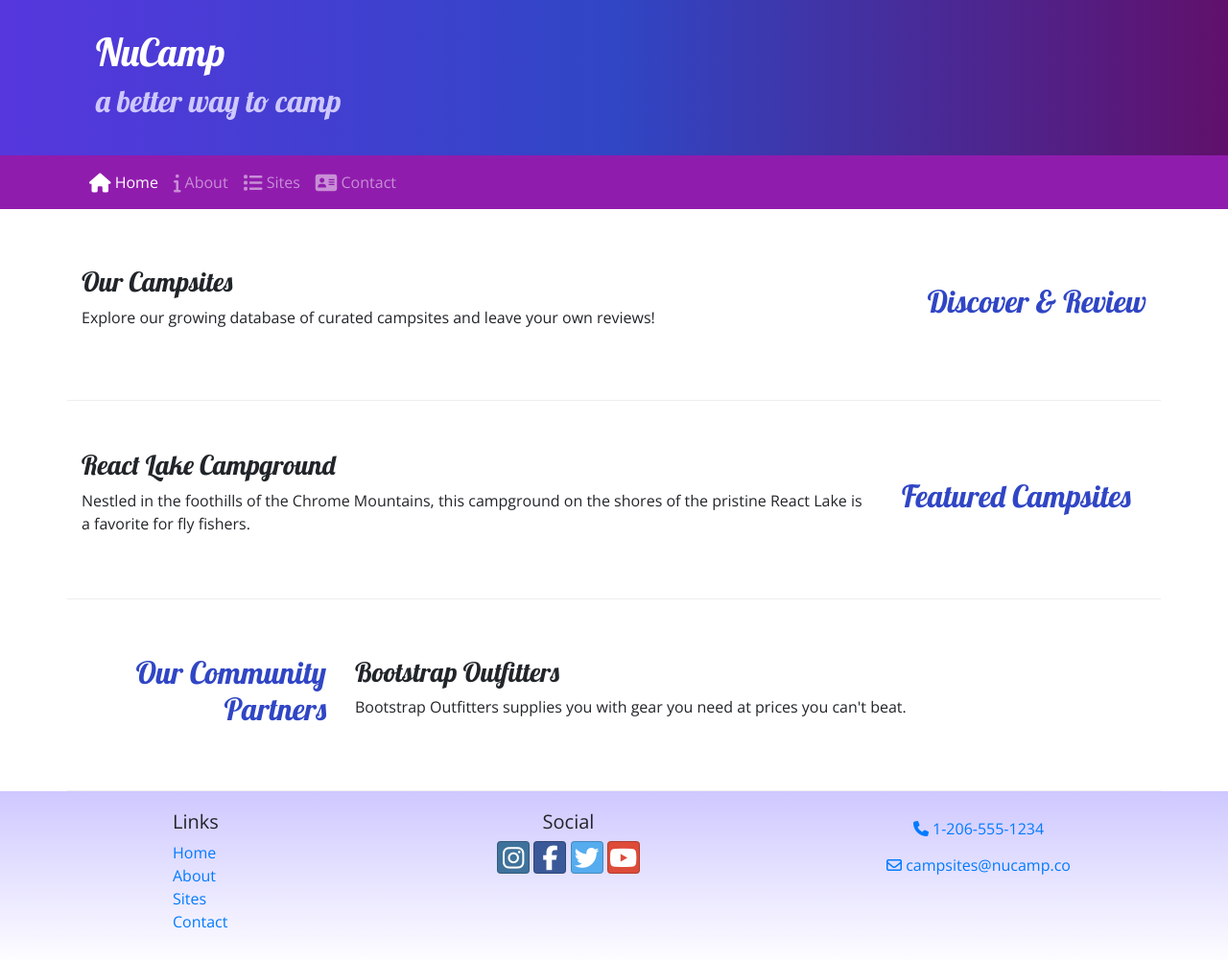
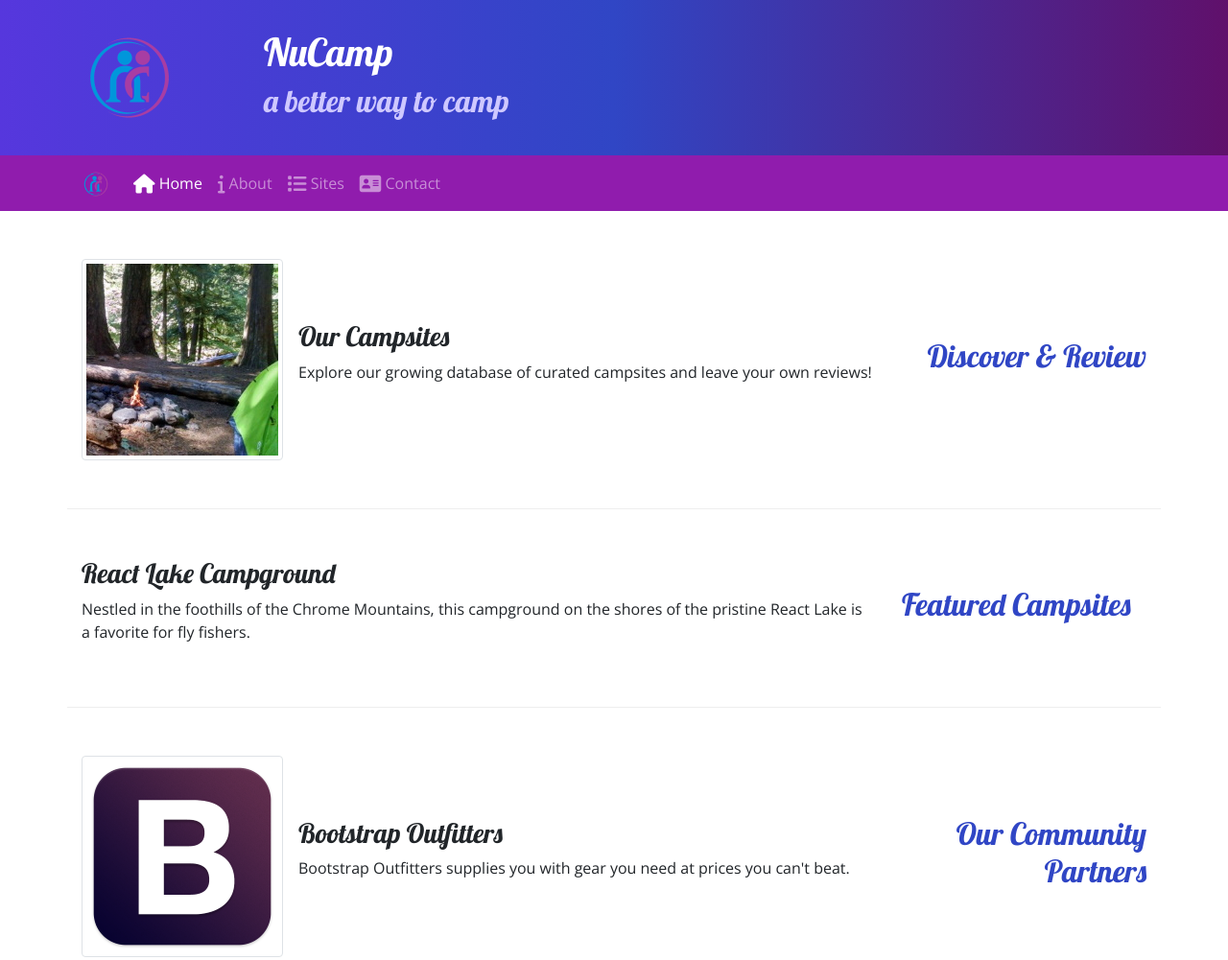
Before and after one commit to sanchitasyeda/nucampsite-website, a website: page index.html in a window 1280 px wide. Shown: the top 1001 px of the page at 96% size. Drawn offline with nearby package versions, Linux system fonts and the light colour scheme.

Commit message:
Images and Media

```diff
--- a/index.html
+++ b/index.html
@@ -22,7 +22,10 @@
 
     <header class="jumbotron jumbotron-fluid">
         <div class="container">
-            <div class="row"></div>
+            <div class="row">
+                <div class="col-4 col-sm-3 col-md-2 align-self-center">
+                    <img src="img/logo.png" class="img-fluid" />
+                 </div>
                 <div class="col">
                     <h1>NuCamp</h1>
                     <h2>a better way to camp</h2>
@@ -33,7 +36,8 @@
 
     <nav class="navbar navbar-expand-sm navbar-dark sticky-top">
         <div class="container">
-            <button class="navbar-toggler ml-auto" type="button" data-toggle="collapse" data-target="#nucampNavbar">
+            <a class="navbar-brand" href="#"><img src="img/logo.png" height="30" width="30" /></a>
+            <button class="navbar-toggler" type="button" data-toggle="collapse" data-target="#nucampNavbar">
                 <span class="navbar-toggler-icon"></span>
             </button>
             <div class="collapse navbar-collapse" id="nucampNavbar">
@@ -53,8 +57,14 @@
                 <h2 class="text-sm-right">Discover & Review</h2>
             </div>
             <div class="col">
+                <div class="media">
+                    <img class="d-flex mr-3 img-thumbnail" src="img/breadcrumb-trail-thumb.jpg"
+                        alt="Breadcrumb Trail thumbnail" />
+                    <div class="media-body align-self-center">
                         <h3>Our Campsites</h3>
                         <p>Explore our growing database of curated campsites and leave your own reviews!</p>
+                    </div>
+                </div>
             </div>
         </div>
     </div>
@@ -74,12 +84,18 @@
 
   <div class="container">
         <div class="row row-content align-items-center">
-            <div class="col-sm-4 col-md-3">
+            <div class="col-sm-4 order-sm-last col-md-3">
                 <h2 class="text-sm-right">Our Community Partners</h2>
             </div>
             <div class="col">
+                <div class="media">
+                    <img class="d-flex mr-3 img-thumbnail " src="img/bootstrap-thumb.png" alt="Bootstrap Outfitters">
+                    <div class="media-body align-self-center">
                         <h3>Bootstrap Outfitters</h3>
-                <p>Bootstrap Outfitters supplies you with gear you need at prices you can't beat.</p>
+                        <p class="d-none d-sm-block">Bootstrap Outfitters supplies you with gear you need at prices you can't
+                            beat.</p>
+                    </div>
+                </div>
             </div>
         </div>
     </div>
```
Also changed, not shown: aboutus.html (+5 -1 lines), contactus.html (+5 -1 lines), img/bootstrap-thumb.png (added), img/breadcrumb-trail-thumb.jpg (added), img/breadcrumb-trail.jpg (added), img/chrome-river-thumb.jpg (added), img/chrome-river.jpg (added), img/logo.png (added), img/react-lake-thumb.jpg (added), img/react-lake.jpg (added). Lines whose indentation alone changed are shown as unchanged.
